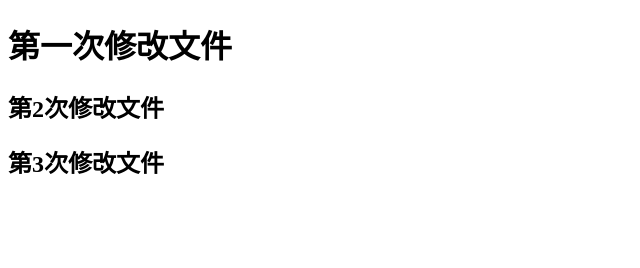
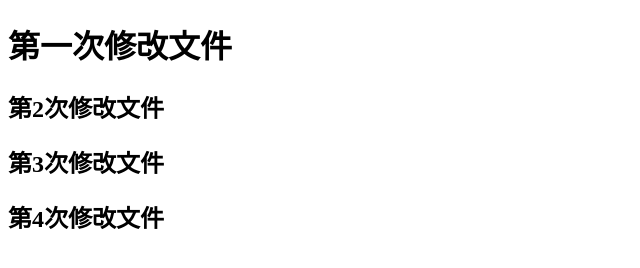
Before and after one commit to cfg1573/QY142_01, a plain HTML site: page index.html in a window 1280 px wide. Shown: the whole page, without its empty margins (0-640 px from the left). Drawn offline with Linux system fonts and the light colour scheme.

Commit message:
'第四次提交'

```diff
--- a/index.html
+++ b/index.html
@@ -10,5 +10,6 @@
     <h1>第一次修改文件</h1>
     <h2>第2次修改文件</h2>
     <h2>第3次修改文件</h2>
+    <h2>第4次修改文件</h2>
 </body>
 </html>
```
